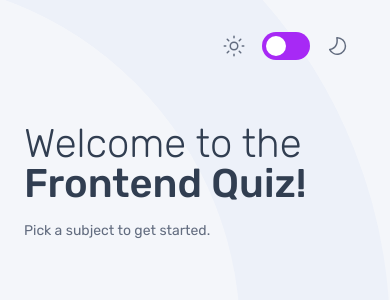
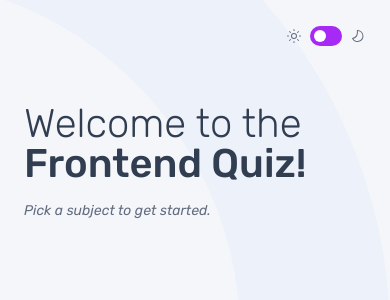
Before and after one commit to RicardoGeada/fm-frontend-quizz-app, an Angular app: page / in a window 390 px wide. Shown: the top 300 px of the page. Built offline with nearby package versions, Linux system fonts and the light colour scheme; no server answers.

Commit message:
style(start): refine mobile layout styling

```diff
--- a/src/app/components/light-dark-toggle/light-dark-toggle.scss
+++ b/src/app/components/light-dark-toggle/light-dark-toggle.scss
@@ -2,12 +2,11 @@
   width: fit-content;
   display: flex;
   align-items: center;
-  gap: var(--spacing-200);
-  padding: var(--spacing-200);
+  gap: var(--spacing-100);
 
   &__icon-container {
-    width: 24px;
-    height: 24px;
+    width: 16px;
+    height: 16px;
 
     img {
       width: 100%;
@@ -19,8 +18,8 @@
   &__switch {
     position: relative;
     display: inline-block;
-    height: 28px;
-    width: 48px;
+    height: 20px;
+    width: 32px;
 
     input {
       opacity: 0;
@@ -28,9 +27,9 @@
       height: 0;
 
       &:checked + .light-dark-toggle__slider:before {
-        -webkit-transform: translateX(20px);
-        -ms-transform: translateX(20px);
-        transform: translateX(20px);
+        -webkit-transform: translateX(12px);
+        -ms-transform: translateX(12px);
+        transform: translateX(12px);
       }
 
       &:focus-visible + .light-dark-toggle__slider {
@@ -54,8 +53,8 @@
     &::before {
       position: absolute;
       content: '';
-      width: 20px;
-      height: 20px;
+      width: 12px;
+      height: 12px;
       left: 4px;
       bottom: 4px;
       background-color: var(--color-white);
--- a/src/app/components/quiz-category-button/quiz-category-button.scss
+++ b/src/app/components/quiz-category-button/quiz-category-button.scss
@@ -1,9 +1,8 @@
 @use './../../../styles/mixins.scss' as mixins;
 
 .quiz-category-button {
-  border: none;
   border-radius: 12px;
-  border: 3px solid transparent;
+  border: 0px solid transparent;
   background-color: var(--bg-surface);
   padding: var(--spacing-200);
   display: flex;
--- a/src/app/pages/start/start.scss
+++ b/src/app/pages/start/start.scss
@@ -3,6 +3,8 @@
 .header {
     display: flex;
     flex-direction: row-reverse;
+    align-items: center;
+    height: 72px;
     padding: var(--spacing-200) var(--spacing-300);
 }
 
--- a/src/styles/mixins.scss
+++ b/src/styles/mixins.scss
@@ -5,7 +5,7 @@
   $preset: map.get(tp.$text-presets, $name);
 
   @if $preset {
-    font-style: map.get($preset, style, normal);
+    font-style: map.get($preset, style);
     font-weight: map.get($preset, weight);
     font-size: map.get($preset, size);
     line-height: map.get($preset, line-height);
--- a/src/styles/variables/spacing.scss
+++ b/src/styles/variables/spacing.scss
@@ -6,6 +6,7 @@
   --spacing-400: 2rem; /* 32px */
   --spacing-500: 2.5rem; /* 40px */
   --spacing-600: 3rem; /* 48px */
+  --spacing-700: 3.5rem; /* 56px */
   --spacing-800: 4rem; /* 64px */
   --spacing-1600: 8rem; /* 128px */
   --spacing-1800: 9rem; /* 144px */
```
